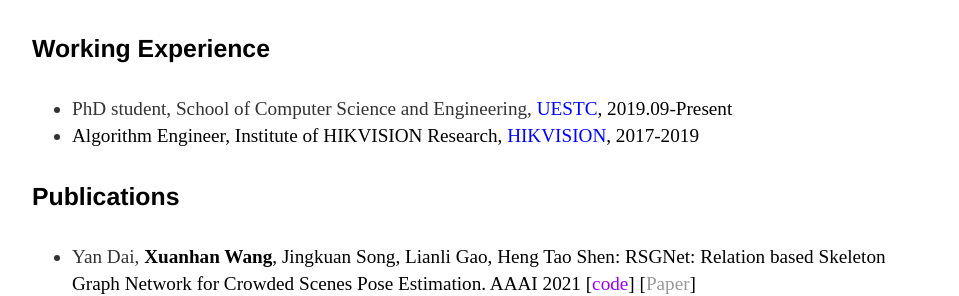
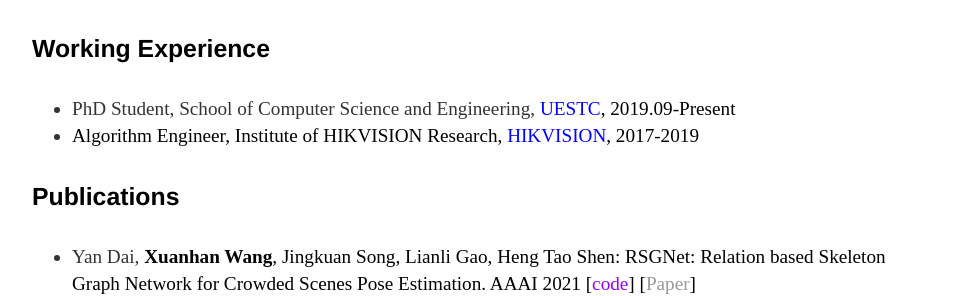
Before and after one commit to cfm-wxh/xuanhanwang.github.io, a Jekyll site: the page built from index.html, in a window 1280 px wide. Shown: the part 828-1124 px from the top of the page, without its empty margins (160-1119 px from the left). Built offline with Jekyll 4.4.1, drawn with Linux system fonts in a browser that asks for light colours.

Commit message:
Update index.html

```diff
--- a/index.html
+++ b/index.html
@@ -41,7 +41,7 @@ title: Xuanhan Wang, UESTC
 
 <h4>Working Experience</h4>
 <ul>
-	<li>PhD student, School of Computer Science and Engineering,&nbsp;<font color="#0000ff">UESTC</font><font color="#000000">,&nbsp;2019.09-Present</font></li>
+	<li>PhD Student, School of Computer Science and Engineering,&nbsp;<font color="#0000ff">UESTC</font><font color="#000000">,&nbsp;2019.09-Present</font></li>
 	<li><font><font color="#000000">Algorithm Engineer,&nbsp;Institute of HIKVISION Research, </font><font color="#0000ff">HIKVISION</font><font color="#000000">,&nbsp;</font></font><font color="#000000" >2017-2019</font></li>
 </ul>
 
```
